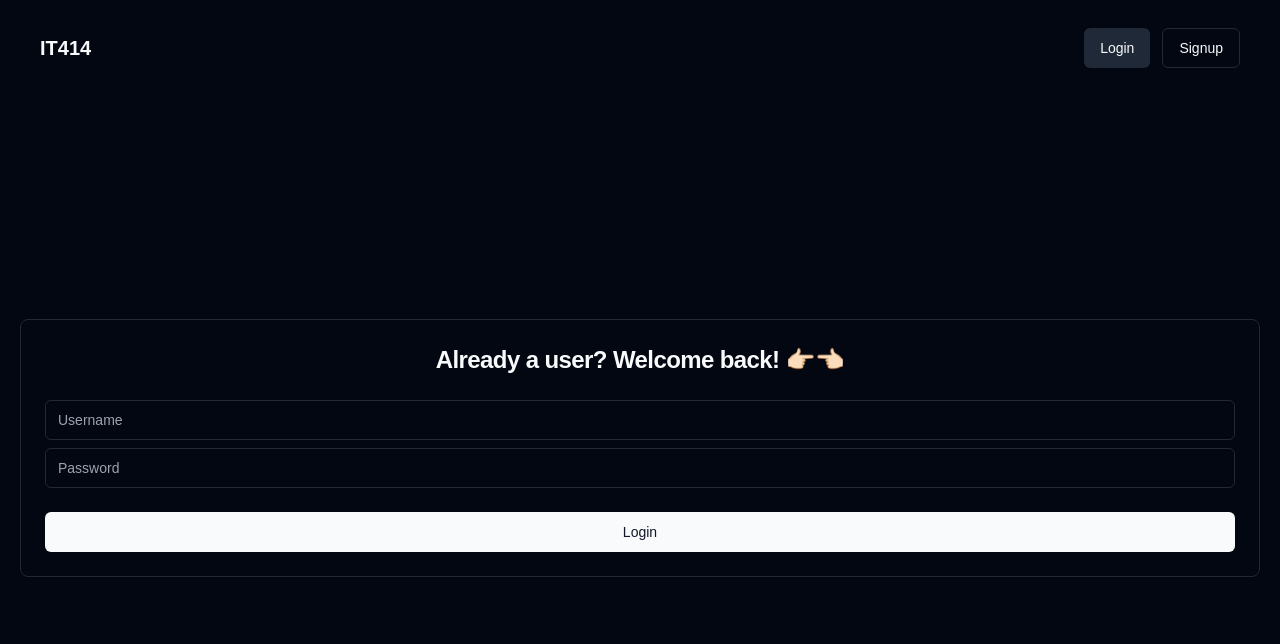
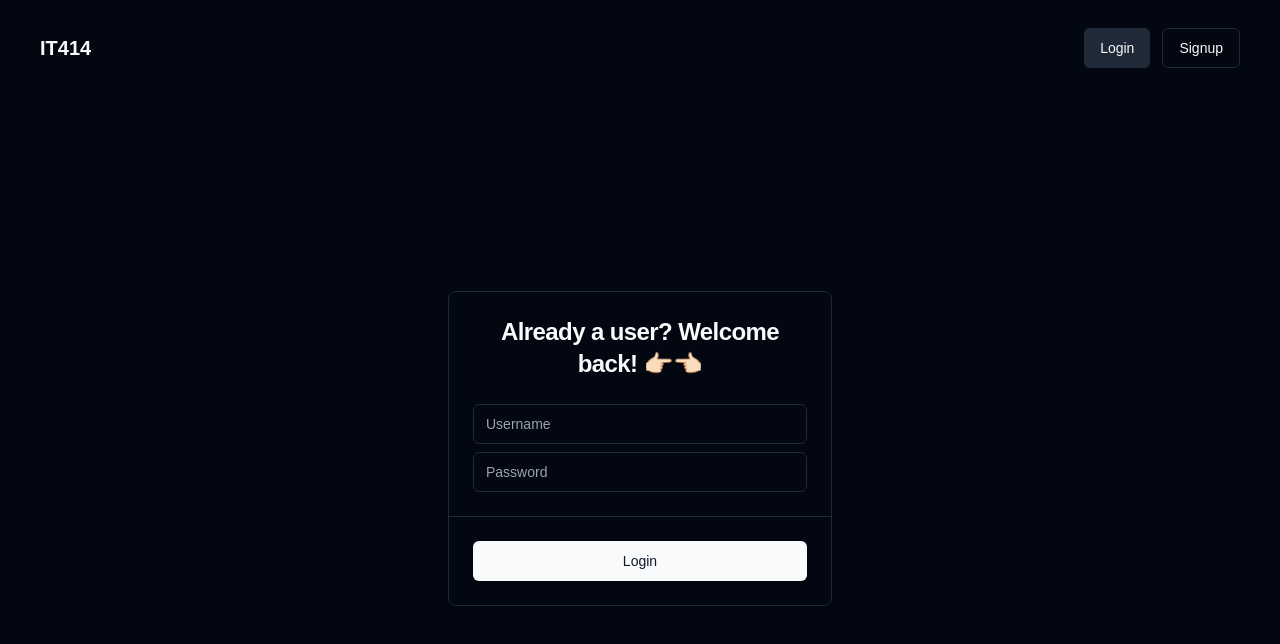
Before and after one commit to adityatrips/chat_it_four_one_four, a Next.js app: page / in a window 1280 px wide. Shown: the top 644 px of the page. Built offline with nearby package versions, Linux system fonts and the light colour scheme.

Commit message:
Refactor import paths for UI components and update message display in chat and login/signup pages

```diff
--- a/app/chat/page.js
+++ b/app/chat/page.js
@@ -57,9 +57,10 @@ const Chat = () => {
 				{messages.map((msg, index) => (
 					<div
 						key={index}
-						className="p-2 bg-gray-200 rounded mb-2"
+						className="flex flex-col md:flex-row border rounded mb-2"
 					>
-						<strong>{msg.username}:</strong> {msg.message}
+						<div className="py-2 px-5 bg-secondary">{msg.username}</div>
+						<div className="py-2 px-5">{msg.message}</div>
 					</div>
 				))}
 			</div>
--- a/app/page.js
+++ b/app/page.js
@@ -18,7 +18,7 @@ const Login = () => {
 	const { login } = useAuth();
 
 	return (
-		<div className="flex flex-col min-h-[calc(100vh-6rem)] justify-center">
+		<div className="flex flex-col min-h-[calc(100vh-6rem)] justify-center max-w-96 mx-auto">
 			<Card>
 				<CardHeader>
 					<CardTitle className="text-2xl text-center">
@@ -41,7 +41,7 @@ const Login = () => {
 						required
 					/>
 				</CardContent>
-				<CardFooter>
+				<CardFooter className="border-t pt-6">
 					<Button
 						className="w-full"
 						onClick={() => login(username, password)}
--- a/app/signup/page.js
+++ b/app/signup/page.js
@@ -18,7 +18,7 @@ const Signup = () => {
 	const { signup } = useAuth();
 
 	return (
-		<div className="flex flex-col min-h-[calc(100vh-6rem)] justify-center">
+		<div className="flex flex-col min-h-[calc(100vh-6rem)] justify-center max-w-96 mx-auto">
 			<Card>
 				<CardHeader>
 					<CardTitle className="text-2xl text-center">
@@ -41,7 +41,7 @@ const Signup = () => {
 						required
 					/>
 				</CardContent>
-				<CardFooter>
+				<CardFooter className="border-t pt-6">
 					<Button
 						className="w-full"
 						onClick={() => signup(username, password)}
```
